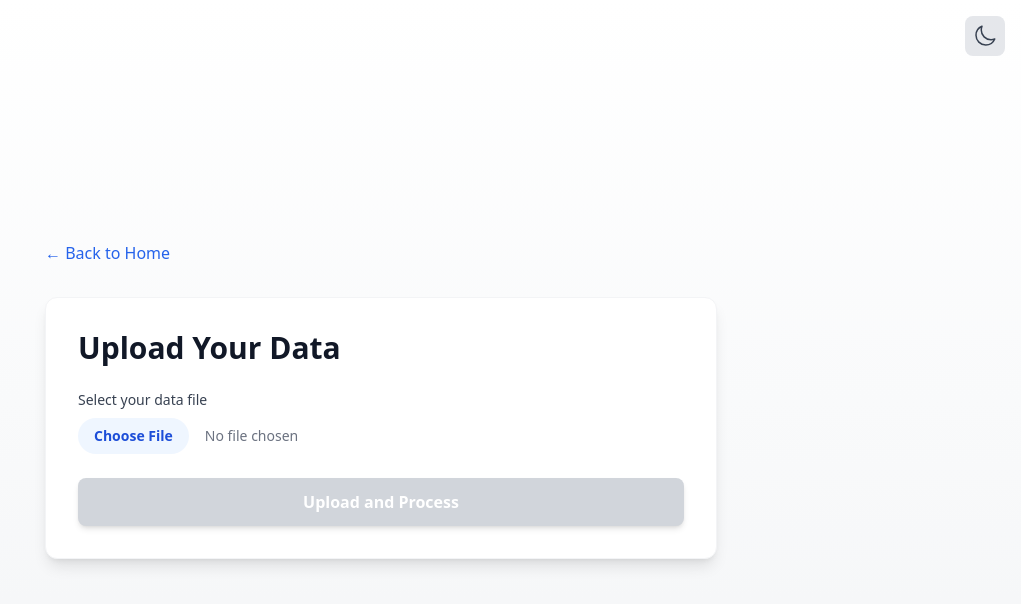
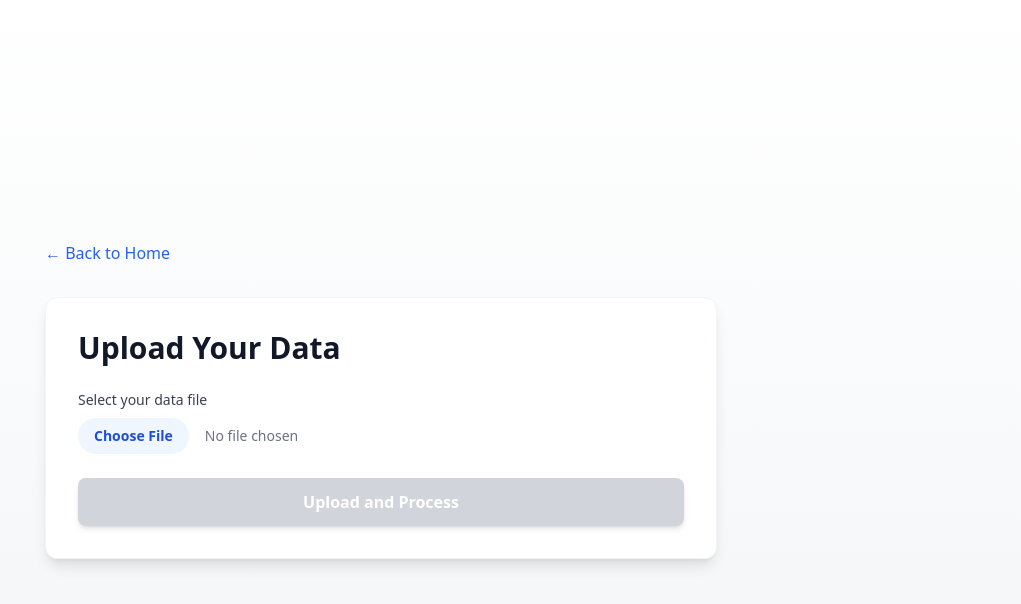
Before and after one commit to PetrCala/maive-ui, a Next.js app in the folder apps/react-ui/client/: page /upload in a window 1280 px wide. Shown: the top 604 px of the page, without its empty margins (259-1280 px from the left). Built offline with nearby package versions, Linux system fonts and the light colour scheme.

Commit message:
style: remove the theme toggle from the upload page

```diff
--- a/apps/react-ui/client/src/pages/upload/index.tsx
+++ b/apps/react-ui/client/src/pages/upload/index.tsx
@@ -2,7 +2,6 @@
 
 import { useState } from "react"
 import Link from "next/link"
-import { ThemeToggle } from "@components/ThemeToggle"
 import { useRouter } from "next/navigation"
 
 export default function UploadPage() {
@@ -47,7 +46,6 @@ export default function UploadPage() {
 
 	return (
 		<main className="flex min-h-screen flex-col items-center justify-center p-24 bg-gradient-to-b from-white via-gray-50 to-gray-100 dark:from-gray-900 dark:via-gray-800 dark:to-gray-900">
-			<ThemeToggle />
 			<div className="max-w-2xl w-full">
 				<Link
 					href="/"
```
